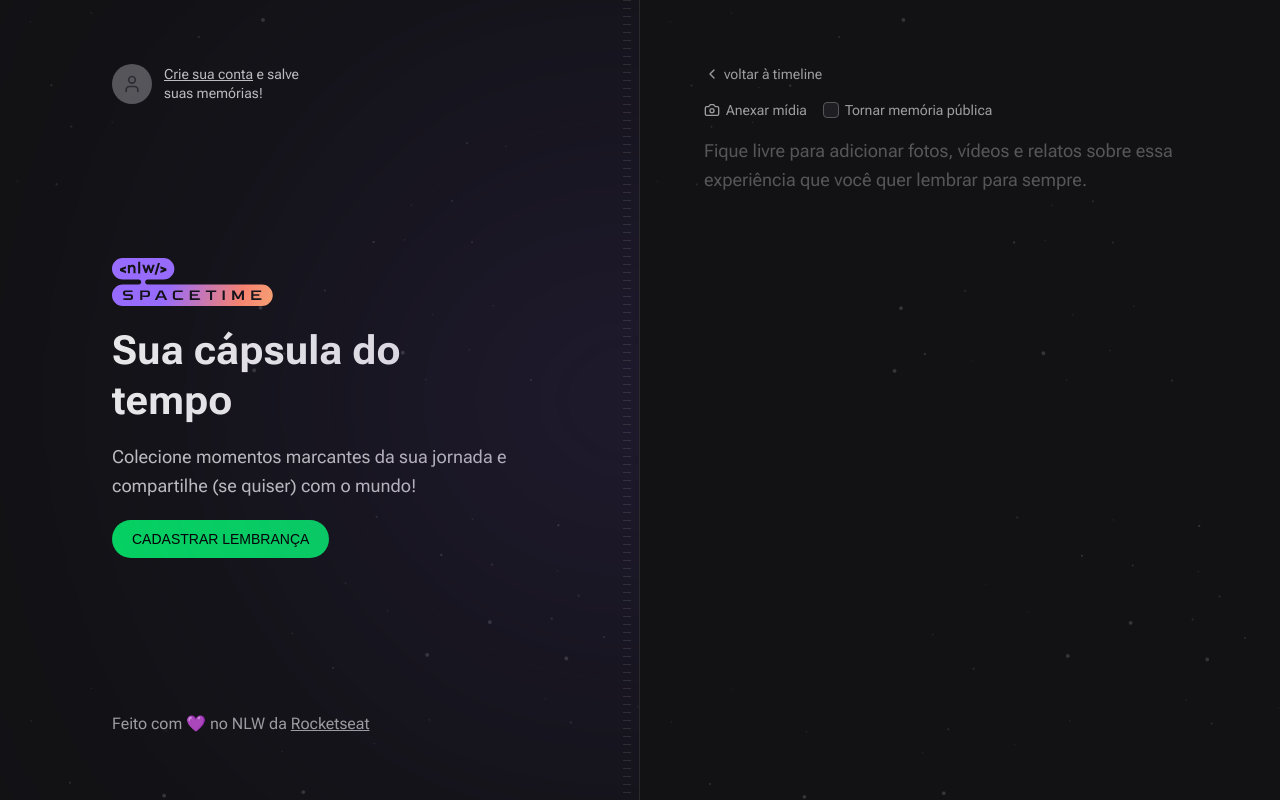
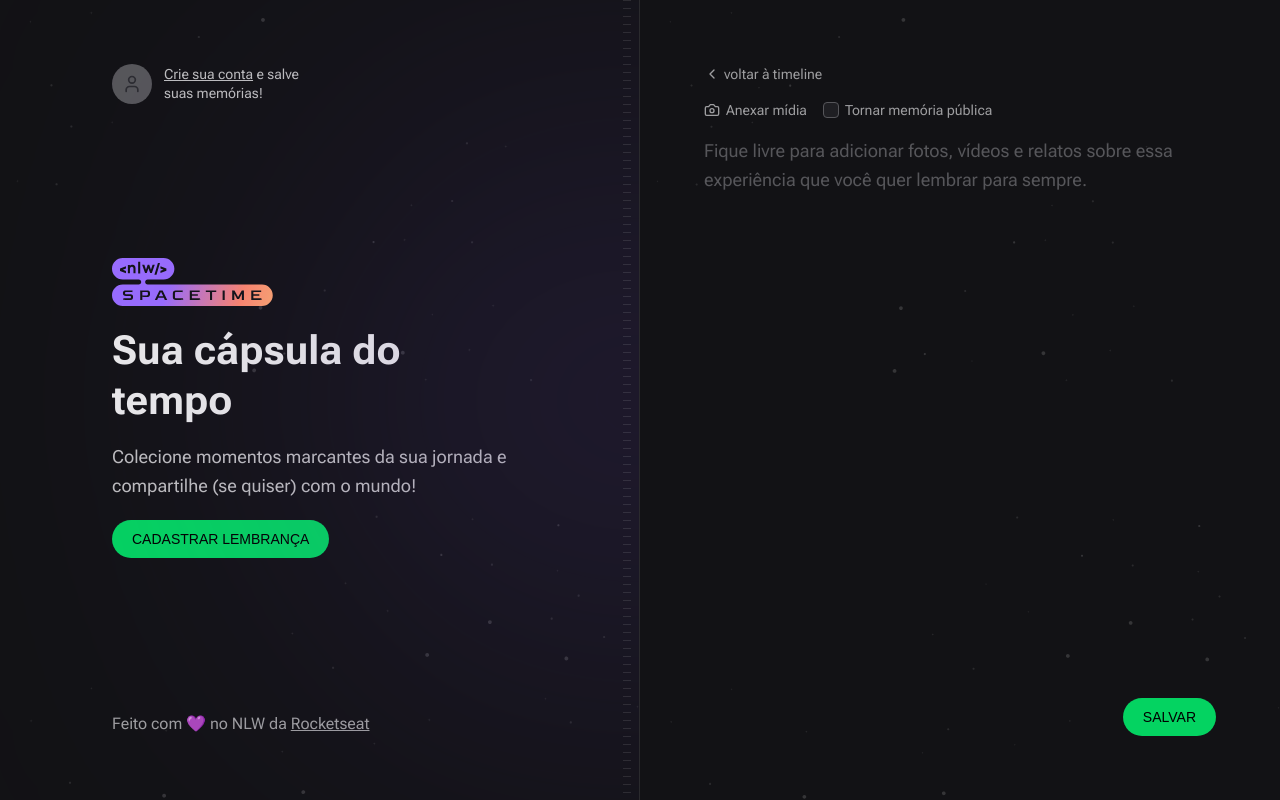
Before and after one commit to leonardondev/nlw-spacetime, a Next.js app in the folder web/: page /memories/new in a window 1280 px wide. Built offline with nearby package versions, Linux system fonts and the light colour scheme; no server answers; a web font is replaced by a local one.

Commit message:
salvando novas memórias no backend pela web

```diff
--- a/web/package.json
+++ b/web/package.json
@@ -16,6 +16,7 @@
     "axios": "^1.4.0",
     "eslint": "8.40.0",
     "eslint-config-next": "13.4.2",
+    "js-cookie": "^3.0.5",
     "jwt-decode": "^3.1.2",
     "lucide-react": "^0.219.0",
     "next": "13.4.2",
@@ -28,6 +29,7 @@
   "devDependencies": {
     "@rocketseat/eslint-config": "^1.2.0",
     "@tailwindcss/forms": "^0.5.3",
+    "@types/js-cookie": "^3.0.3",
     "prettier-plugin-tailwindcss": "^0.3.0"
   }
 }
--- a/web/src/app/memories/new/page.tsx
+++ b/web/src/app/memories/new/page.tsx
@@ -1,5 +1,5 @@
-import { MediaPicker } from '@/components/MediaPicker'
-import { Camera, ChevronLeft } from 'lucide-react'
+import { NewMemoryForm } from '@/components/NewMemoryForm'
+import { ChevronLeft } from 'lucide-react'
 import Link from 'next/link'
 
 export default function New() {
@@ -13,41 +13,7 @@
         voltar à timeline
       </Link>
 
-      <form className="flex flex-1 flex-col gap-2">
-        <div className="flex items-center gap-4">
-          <label
-            htmlFor="media"
-            className="flex cursor-pointer items-center gap-1.5 text-sm text-gray-200 hover:text-gray-100"
-          >
-            <Camera className="h-4 w-4" />
-            Anexar mídia
-          </label>
-
-          <label
-            htmlFor="isPublic"
-            className="flex items-center gap-1.5 text-sm text-gray-200 hover:text-gray-100"
-          >
-            <input
-              type="checkbox"
-              name="isPublic"
-              id="isPublic"
-              value="true"
-              className="h-4 w-4 rounded border-gray-400 bg-gray-700 text-purple-500"
-            />
-            Tornar memória pública
-          </label>
-        </div>
-
-        <MediaPicker />
-
-        <textarea
-          name="content"
-          id=""
-          spellCheck={false}
-          className="w-full flex-1 resize-none rounded border-0 bg-transparent p-0 text-lg leading-relaxed text-gray-100 placeholder:text-gray-400 focus:ring-0"
-          placeholder="Fique livre para adicionar fotos, vídeos e relatos sobre essa experiência que você quer lembrar para sempre."
-        />
-      </form>
+      <NewMemoryForm />
     </div>
   )
 }
--- a/web/src/components/MediaPicker.tsx
+++ b/web/src/components/MediaPicker.tsx
@@ -23,9 +23,10 @@
       <input
         type="file"
         accept="image/*"
-        onChange={onFileSelected}
+        name="coverUrl"
         id="media"
         className="invisible h-0 w-0"
+        onChange={onFileSelected}
       />
 
       {preview && previewType?.includes('image') && (
--- /dev/null
+++ b/web/src/components/NewMemoryForm.tsx
@@ -0,0 +1,97 @@
+'use client'
+
+import Cookie from 'js-cookie'
+import { Camera } from 'lucide-react'
+import { FormEvent } from 'react'
+
+import { api } from '@/lib/api'
+
+import { useRouter } from 'next/navigation'
+import { MediaPicker } from './MediaPicker'
+
+export function NewMemoryForm() {
+  const router = useRouter()
+
+  async function handleCreateMemory(event: FormEvent<HTMLFormElement>) {
+    event.preventDefault()
+
+    const formData = new FormData(event.currentTarget)
+    const fileToUpload = formData.get('coverUrl')
+    let coverUrl = ''
+
+    if (fileToUpload) {
+      const uploadFormData = new FormData()
+      uploadFormData.set('file', fileToUpload)
+
+      const uploadResponse = await api.post('/upload', uploadFormData, {
+        headers: {
+          'Content-Type': 'multipart/form-data',
+        },
+      })
+      coverUrl = uploadResponse.data.fileUrl
+    }
+
+    const token = Cookie.get('token')
+
+    await api.post(
+      '/memories',
+      {
+        coverUrl,
+        content: formData.get('content'),
+        isPublic: formData.get('isPublic'),
+      },
+      {
+        headers: {
+          Authorization: `Bearer ${token}`,
+        },
+      },
+    )
+
+    router.push('/')
+  }
+
+  return (
+    <form onSubmit={handleCreateMemory} className="flex flex-1 flex-col gap-2">
+      <div className="flex items-center gap-4">
+        <label
+          htmlFor="media"
+          className="flex cursor-pointer items-center gap-1.5 text-sm text-gray-200 hover:text-gray-100"
+        >
+          <Camera className="h-4 w-4" />
+          Anexar mídia
+        </label>
+
+        <label
+          htmlFor="isPublic"
+          className="flex items-center gap-1.5 text-sm text-gray-200 hover:text-gray-100"
+        >
+          <input
+            type="checkbox"
+            name="isPublic"
+            id="isPublic"
+            value="true"
+            className="h-4 w-4 rounded border-gray-400 bg-gray-700 text-purple-500"
+          />
+          Tornar memória pública
+        </label>
+      </div>
+
+      <MediaPicker />
+
+      <textarea
+        name="content"
+        id=""
+        spellCheck={false}
+        className="w-full flex-1 resize-none rounded border-0 bg-transparent p-0 text-lg leading-relaxed text-gray-100 placeholder:text-gray-400 focus:ring-0"
+        placeholder="Fique livre para adicionar fotos, vídeos e relatos sobre essa experiência que você quer lembrar para sempre."
+      />
+
+      <button
+        type="submit"
+        className="inline-block self-end rounded-full bg-green-500 px-5 py-3 font-alt text-sm uppercase leading-none text-black hover:bg-green-600"
+      >
+        Salvar
+      </button>
+    </form>
+  )
+}
```
Also changed, not shown: 1 other file (tests, documents, lock files or other folders).
